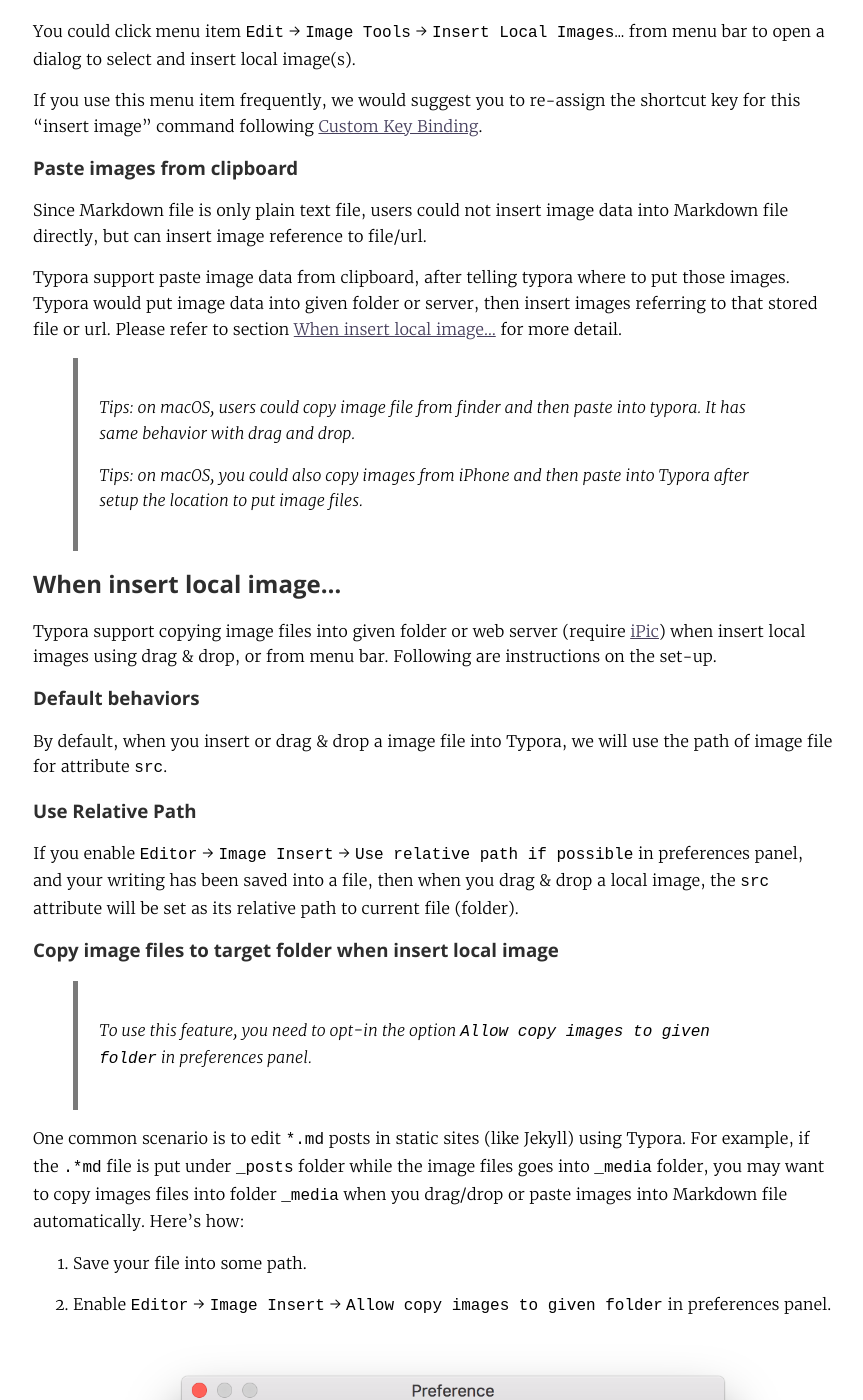
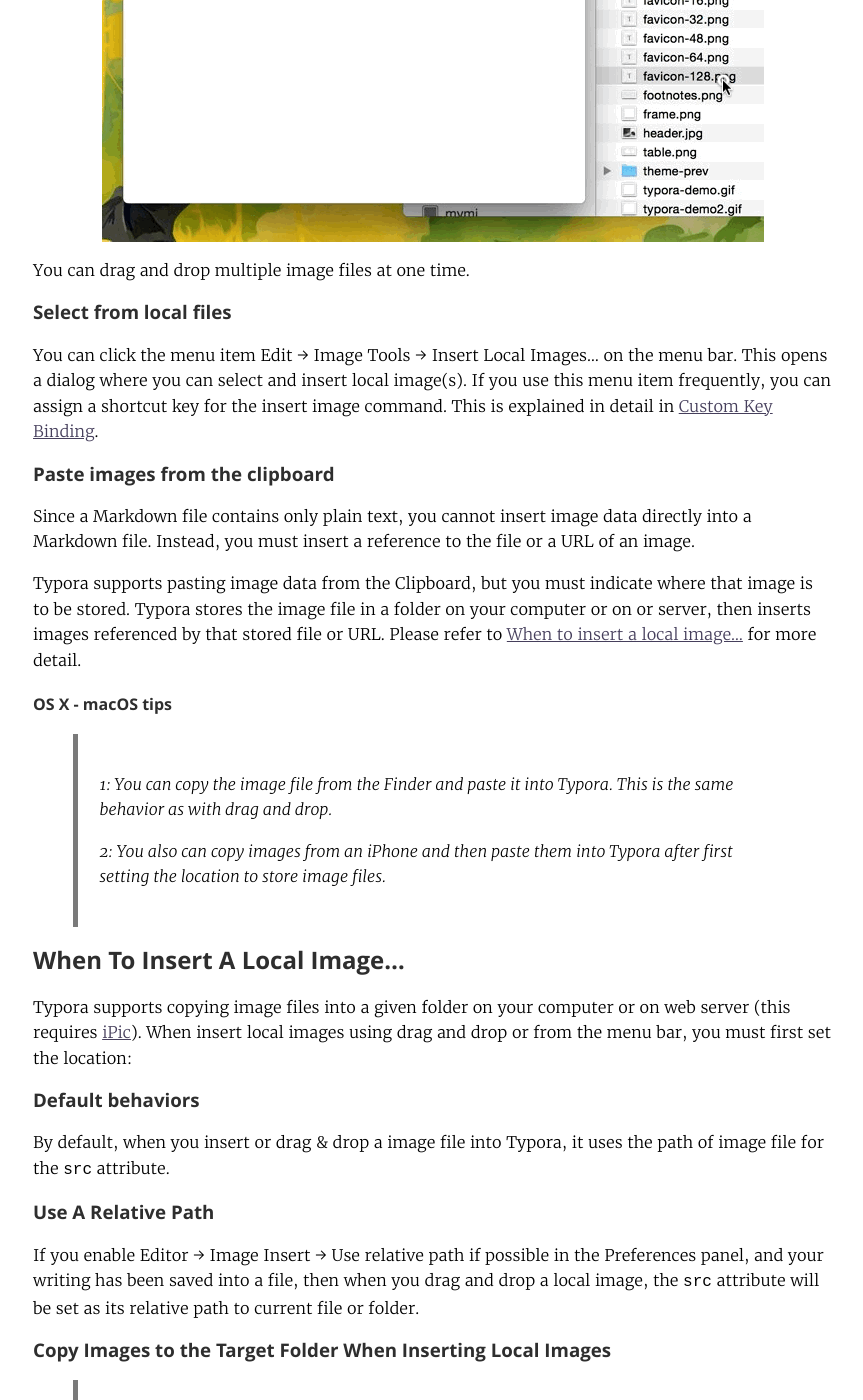
Before and after one commit to typora/support.typora.io, a Jekyll site: the page built from _posts/2016-11-11-Images.md, in a window 1280 px wide and 1400 px high, scrolled down 1989 px. Shown: the whole window, without its empty margins (207-1070 px from the left). Built offline with Jekyll 4.4.1, drawn with Linux system fonts in a browser that asks for light colours; nearby versions of some CDN libraries; library files that are not in the unit come from our copies; some of the changed text lies outside the part shown.

Commit message:
First edit of 2016-11-11-Images
General editing.

````diff
--- a/_posts/2016-11-11-Images.md
+++ b/_posts/2016-11-11-Images.md
@@ -8,67 +8,67 @@
 typora-copy-images-to: ../media/about-image
 ---
 
-> If crash happens when uploading images via iPic, please **re-download typora from typora.io**.
+> If Typora crashess when uploading images via -iPic-, please **re-download Typora from typora.io**.
 >
-> Require latest version of Typora.
+> Image support requires the latest version of Typora.
 
 ## Images in Markdown
 
-In markdown, image is written like `![alt](src)`. The `src` here can either be a url like `https://octodex.github.com/images/yaktocat.png`, or an absolute/relative file path, like `../images/test.png`.
+The Markdown image tag is **![alt](src)**. The `src` can either be a URL, such as `https://octodex.github.com/images/yaktocat.png`, or a relative or absolute file path, for example `../images/test.png`.
 
 * Outline
 {:toc}
-## How to insert images in Typora
+## How To Insert Images In Typora
 
 ### Write the Markdown
 
-You could simply write down the markdown syntax to insert the image. Or click "image" from menubar, or press the shortcut key. When you do this, and meanwhile, if there is an image url in clipboard, then the url will be inserted into the `src` part directly.
+You could simply write the Markdown syntax to insert an image. Otherwise, click **Format** **→**Image** from the menu bar, or press a shortcut key if you have set one. When you do this, if there is an image URL in clipboard, the URL will be inserted into the `src` part directly.
 
-### Drag & Drop
+### Drag and Drop
 
-Of course, there's a easier way — drag & drop, like the screencast below.
+Of course, there's a easier way — drag and drop, as shown in the screencast below.
 
 ![drag-img](/media/about-image/drag-img.gif)
 
-You could also drag & drop multiple image files at one time.
+You can drag and drop multiple image files at one time.
 
 ### Select from local files
 
-You could click menu item `Edit` → `Image Tools` → `Insert Local Images…` from menu bar to open a dialog to select and insert local image(s).
+You can click the menu item **Edit** → **Image Tools** → **Insert Local Images…** on the menu bar. This opens a dialog where you can select and insert local image(s). If you use this menu item frequently, you can assign a shortcut key for the **insert image** command. This is explained in detail in [Custom Key Binding](http://support.typora.io/Custom-Key-Binding/).
 
-If you use this menu item frequently, we would suggest you to re-assign the shortcut key for this "insert image" command following [Custom Key Binding](http://support.typora.io/Custom-Key-Binding/).
+### Paste images from the clipboard
 
-### Paste images from clipboard
+Since a Markdown file contains only plain text, you cannot insert image data directly into a Markdown file. Instead, you must insert a reference to the file or a URL of an image.
 
-Since Markdown file is only plain text file, users could not insert image data into Markdown file directly, but can insert image reference to file/url.
+Typora supports pasting image data from the Clipboard, but you must indicate where that image is to be stored. Typora stores the image file in a folder on your computer or on or server, then inserts images referenced by that stored file or URL. Please refer to **[When to insert a local image…](#when-insert-local-image…)** for more detail.
 
-Typora support paste image data from clipboard, **after telling typora where to put those images**. Typora would put image data into given folder or server, then insert images referring to that stored file or url. Please refer to section **[When insert local image…](#when-insert-local-image…)** for more detail.
+#### OS X - macOS tips
 
-> **Tips**: on macOS, users could copy image file from finder and then paste into typora. It has same behavior with drag and drop.
+> **1**: **You can copy the image file from the Finder** and paste it into Typora. This is the same behavior as with drag and drop.
 >
-> **Tips**: on macOS, you could also copy images from iPhone and then paste into Typora after setup the location to put image files.
+> **2**: **You also can copy images from an iPhone** and then paste them into Typora after first setting the location to store image files.
 
-## When insert local image...
+## When To Insert A Local Image...
 
-Typora support copying image files into given folder or web server (require [iPic][]) when insert local images using drag & drop, or from menu bar. Following are instructions on the set-up.
+Typora supports copying image files into a given folder on your computer or on web server (this requires [iPic][]). When insert local images using drag and drop or from the menu bar, you must first set the location:
 
 ### Default behaviors
 
-By default, when you insert or drag & drop a image file into Typora, we will use the path of image file for attribute `src`.
+By default, when you insert or drag & drop a image file into Typora, it uses the path of image file for the `src` attribute.
 
-### Use Relative Path
+### Use A Relative Path
 
-If you enable `Editor` → `Image Insert` →  `Use relative path if possible` in preferences panel, and your writing has been saved into a file, then when you drag & drop a local image, the `src` attribute will be set as its relative path to current file (folder).
+If you enable **Editor** → **Image Insert** →  **Use relative path if possible** in the Preferences panel, and your writing has been saved into a file, then when you drag and drop a local image, the `src` attribute will be set as its relative path to current file or folder.
 
-### Copy image files to target folder when insert local image
+### Copy Images to the Target Folder When Inserting Local Images
 
-> To use this feature, you need to opt-in the option `Allow copy images to given folder` in preferences panel.
+> **Note:** To use this feature, you must allow the option `Allow copy images to given folder` in the Preferences panel.
 
-One common scenario is to edit `*.md` posts in static sites (like Jekyll) using Typora. For example, if the `.*md` file is put under `_posts` folder while the image files goes into `_media` folder, you may want to copy images files into folder `_media` when you drag/drop or paste images into Markdown file automatically. Here's how:
+A common scenario is to edit `*.md` posts in static sites such as Jekyll using Typora. For example, if the `.*md` file is stored in the `_posts` folder while the image files go into the `_media` folder, you may want to copy images files into the `_media` folder if you drag and drop or paste images into the Markdown file automatically. Here's how to do this:
 
-1. Save your file into some path.
+1. Save your file into some location.
 
-2. Enable `Editor` → `Image Insert` → `Allow copy images to given folder` in preferences panel.
+2. Enable**`Editor** → **Image Insert** → **Allow copy images to given folder** in the Preferences panel.
 
    ![Snip20161117_2](/media/about-image/Snip20161117_2.png)
 
@@ -76,71 +76,72 @@
 
    ![Snip20161117_6](/media/about-image/Snip20161117_6.png)
 
-In step 3, a new item `typora-copy-images-to: {relative path}` will be inserted into the [YAML Front Matter][] block of current document. So you could also manually add **typora-copy-images-to** property in YAML Front Matter to enable this behaviour.
+In Step 3 (above), a new item `typora-copy-images-to: {relative path}` will be inserted into the [YAML Front Matter][] block of the current document. You could also manually add the **typora-copy-images-to** property in YAML Front Matter to enable this behaviour.
 
-After that, if you drag & drop **local** images or paste images into Typora, the image file will be copied into the target file and update related `src`.
+After that, if you drag and drop **local** images or paste images into Typora, the image file will be copied into the target file and the related `src` will be updated.
 
-### Upload image file to web server. (macOS only)
+### Upload image file to web server (OS X / macOS only)
 
-> **Requirements**: macOS ≥ 10.10 and [iPic][] to be installed. Also, you need to enable `Allow upload to given server` in preferences panel.
+> **Requirements**: OS X/macOS ≥ 10.10 and [iPic][] must be installed. Also, you must enable `Allow upload to given server` in the Preferences panel.
 >
-> **Warning**: By default, iPic will upload images to a public web server anonymously, and you won't be able to delete image files from that web server once you upload into it. So please config iPic in advance if you want to enable this feature and control all image files you uploaded.
+> **Warning**: By default, _iPic_ will upload images to a public web server anonym them. You must configure _iPic_ in advance if you want to enable this feature and keep control of all the image files you upload.
 
 Here's how to enable this function:
 
-1. Install [iPic][] and **config** a proper online image service.
-2. Enable `Editor` → `Image Insert` → `Allow copy images to given folder` in preferences panel.
-3. Check item `Edit` → `Image Tools` → `When Insert Local Images` → `Upload Image via iPic` from menubar.
+1. Install [iPic][] and **configure** a suitable online image service.
+2. Enable **Editor** → **Image Insert** → **Allow copy images to given folder** in the Preferences panel.
+3. Check item **Edit** → **Image Tools** → **When Insert Local Images** → **Upload Image via iPic** from the menu bar.
 
-In step 3, a new item `typora-copy-images-to: ipic` will be inserted into the [YAML Front Matter][] block of current document.
+In step 3, a new item `typora-copy-images-to: ipic` will be inserted into the [YAML Front Matter][] block of the current document. You can also manually add the `typora-copy-images-to: ipic` property in YAML Front Matter to enable this behaviour.
 
-So you could also manually add **typora-copy-images-to: ipic** property in YAML Front Matter to enable this behaviour.
+>  **Tip:** If you want to store all image files in the `ipic` folder, you should use `typora-copy-images-to: ./ipic`.
 
-Tips: If you want to move image file to folder `ipic`, you should use `typora-copy-images-to: ./ipic`.
+## Display Images Using A Relative Path
 
-## Display images in relative path
+### Relative Path To the Current file/folder (default)
 
-### Relative path to current file/folder (default behavior)
+By default, you can refer to local images by their paths relative to the current `*.md` file. For example, if the `*.md` file is at `/User/typora/desktop/test.md`, the `![img](image.png)` will display the image from `/User/typora/desktop/image.png` the same as with the `<img>` tag in HTML.
 
-By default, users could refer to local image by relative path to current `*.md` file. For example, if the `*.md` file is at `/User/typora/desktop/test.md`, then the `![img](image.png)` will display image from `/User/typora/desktop/image.png` just like the `<img>` tag in HTML. Also, for `../download/image.png`, image from `/User/typora/download/image.png` will be fetched.
+Images from `/User/typora/download/image.png` can be fetched with `../download/image.png`.
 
-### Relative path to certain folder
+### Relative Path to A Folder
 
-If you’re using markdown for building websites, you may specify a url prefix for image preview in local computer with property `typora-root-url` in YAML Front Matters.
+If you’re using Markdown for building web sites, you may specify a URL prefix for image preview on the local computer by using property `typora-root-url` in the YAML Front Matter.
 
-For example, input `typora-root-url:/User/Abner/Website/typora.io/` in YAML Front Matters, and then `![alt](/blog/img/test.png)` will be treated as `![alt](file:///User/Abner/Website/typora.io/blog/img/test.png)` in typora.
+For example, if you add `typora-root-url:/User/Abner/Website/typora.io/` to YAML Front Matter, then:  `![alt](/blog/img/test.png)` will be treated as:
+`![alt](file:///User/Abner/Website/typora.io/blog/img/test.png)` by Typora.
 
-In new version, instead of manually input `typora-root-url` property, you could just click item from menubar `Edit` → `Image Tools` → `Use Image Root Path` to tell Typora to generate `typora-root-url` property automatically.
+In newer versions of Typora, instead of manually adding the `typora-root-url` property, you can click on **Edit** → **Image Tools** → **Use Image Root Path** on the menu bar to tell Typora to generate the `typora-root-url` property automatically.
 
-## Upload images to cloud server (macOS only)
+## Upload images to cloud server (OS X-macOS only)
 
-### Introduction to iPic
+### Introduction To iPic
 
 ![ipic](https://farm8.staticflickr.com/7322/28018346695_f1461c7a09_o.jpg)
 
-[iPic][] is an app which allows you to upload local images into various cloud service, including  [Imgur](http://imgur.com/), [Flickr](https://www.flickr.com/),[ Amazon S3](https://aws.amazon.com/s3/), etc, and return you a web url of the uploaded image for public access. You could find detailed documents [here](http://toolinbox.net/en/iPic/).
+[iPic][] is an app that allows you to upload local images into various cloud services, including  [Imgur](http://imgur.com/), [Flickr](https://www.flickr.com/),[ Amazon S3](https://aws.amazon.com/s3/), and others It returns a web URL of the uploaded images that you can use for public access. You can find detailed documentation [here](http://toolinbox.net/en/iPic/).
 
-With the integration of [iPic][], users could share markdown file to others without packaging local images along with the plain text file. And users can stop caring about where to put local images or how to refer local images using relative path, since they can simply upload used images into cloud server.
+With the integration of [iPic][], users can share Markdown files with others without packaging local images along with the plain text file. -- and stop caring about where to put local images or how to refer to local images using a relative paths, since the images are all on a cloud server.
 
 ### System requirements and preparation
 
-1. This feature only supports macOS ≥ 10.10.
-2. Must install latest version of [iPic][].
-3. Configure web server in [iPic][].
+1. This feature only supports OS X - macOS ≥ 10.10.
+2. You must install the latest version of [iPic][].
+3. You must configure the web server in [iPic][].
 
-### Upload all local images to cloud server
+### Upload All Local Images To A Cloud Server
 
-Typora provides a function to upload all local images to cloud server via [iPic][]. To use it, simply, check `Edit` → `Image Tools` → `Upload Local Images via iPic` from menubar and wait for the uploading process to be finished.
+Typora provides a function to upload all local images to a cloud server via [iPic][]. To use it, check **Edit** → `**Image Tools** → **Upload Local Images via iPic** from the menu bar and wait for the uploading process to be finished.
 
-### Upload when inserting images
+### Upload When Inserting Images
 
-How-tos for this part can be found in section [When insert local image…](#when-insert-local-image…) → Upload image file to web server. (macOS only).
+Instructions can be found in [When insert local image…](#when-insert-local-image…) → **Upload image file to web server**. (OS X - macOS only).
 
-## Align images
+## Align Images
 
-Currently Typora does not support image alignment. But you could use HTML code like `<center>![img](src)</center>` to align images on exported HTML or PDF.
+Currently Typora does not support image alignment, but you could use the HTML code `<center>![img](src)</center>` to align images in exported HTML or PDF files.
 
-Also, by default, if one paragraph only contains one image, it will be center aligned. It is controlled by CSS, and can be reverted by [add custom CSS](http://support.typora.io/Add-Custom-CSS/):
+Also, by default, if a paragraph only contains one image, it will be center-aligned. This is controlled by the CSS, and can be changed by [adding custom CSS](http://support.typora.io/Add-Custom-CSS/):
 
 ```css
 p .md-image:only-child{
````
